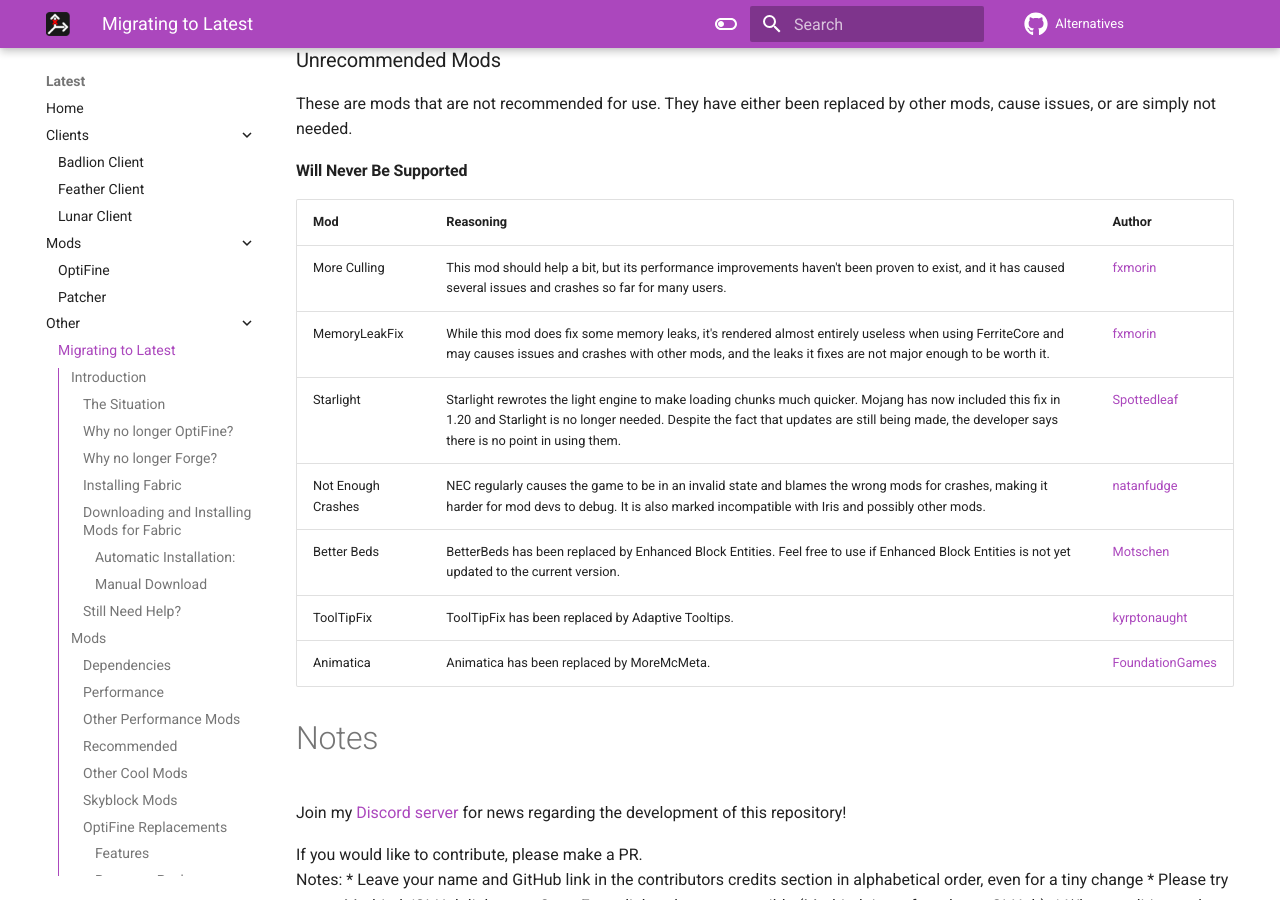
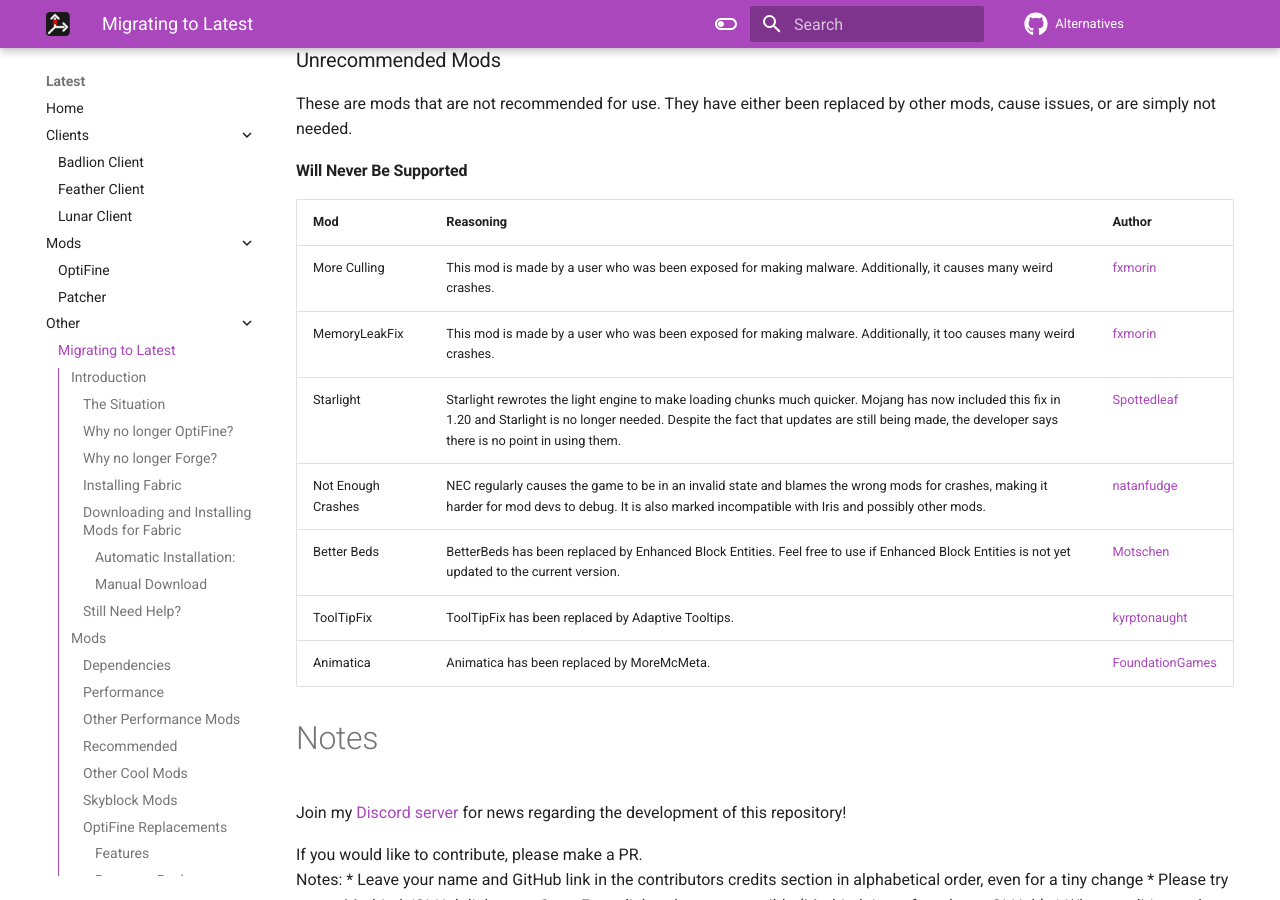
Before and after one commit to MicrocontrollersDev/Alternatives, an MkDocs documentation site: the page built from docs/latest/migrating.md, in a window 1280 px wide and 900 px high, scrolled down 14534 px. Built offline with MkDocs 1.6.1 and Material for MkDocs 9.7.7, drawn with Linux system fonts in a browser that asks for light colours; comment, search, counter and statistics services are not loaded.

Commit message:
Update migrating.md

```diff
--- a/docs/latest/migrating.md
+++ b/docs/latest/migrating.md
@@ -274,8 +274,8 @@
 
 | Mod | Reasoning | Author |
 | --- | --- | --- |
-| More Culling | This mod should help a bit, but its performance improvements haven't been proven to exist, and it has caused several issues and crashes so far for many users. | [fxmorin](https://github.com/fxmorin) |
-| MemoryLeakFix | While this mod does fix some memory leaks, it's rendered almost entirely useless when using FerriteCore and may causes issues and crashes with other mods, and the leaks it fixes are not major enough to be worth it. | [fxmorin](https://github.com/fxmorin) |
+| More Culling | This mod is made by a user who was been exposed for making malware. Additionally, it causes many weird crashes. | [fxmorin](https://github.com/fxmorin) |
+| MemoryLeakFix | This mod is made by a user who was been exposed for making malware. Additionally, it too causes many weird crashes. | [fxmorin](https://github.com/fxmorin) |
 | Starlight | Starlight rewrotes the light engine to make loading chunks much quicker. Mojang has now included this fix in 1.20 and Starlight is no longer needed. Despite the fact that updates are still being made, the developer says there is no point in using them. | [Spottedleaf](https://github.com/Spottedleaf) |
 | Not Enough Crashes | NEC regularly causes the game to be in an invalid state and blames the wrong mods for crashes, making it harder for mod devs to debug. It is also marked incompatible with Iris and possibly other mods. | [natanfudge](https://github.com/natanfudge) |
 | Better Beds | BetterBeds has been replaced by Enhanced Block Entities. Feel free to use if Enhanced Block Entities is not yet updated to the current version.| [Motschen](https://github.com/Motschen) |
```
